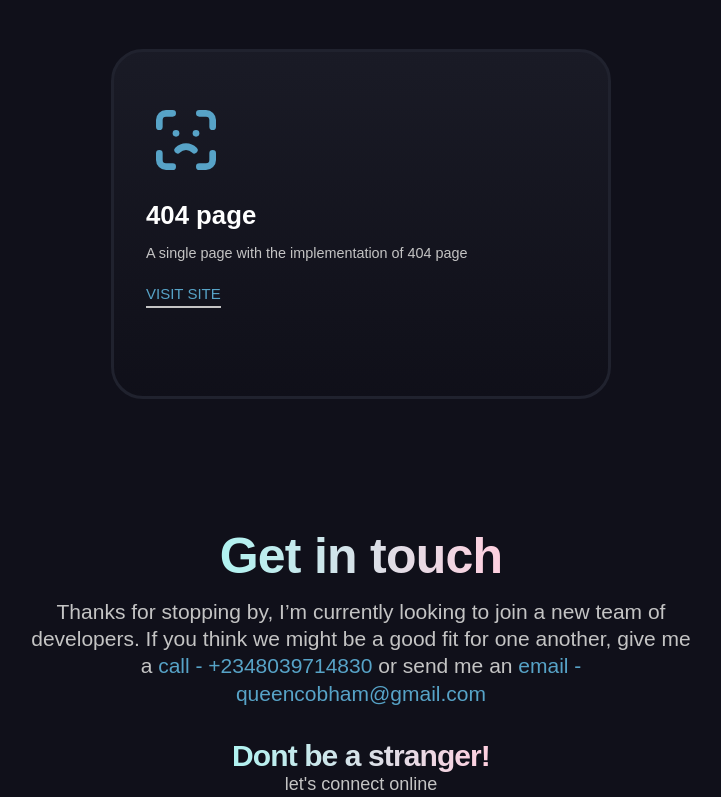
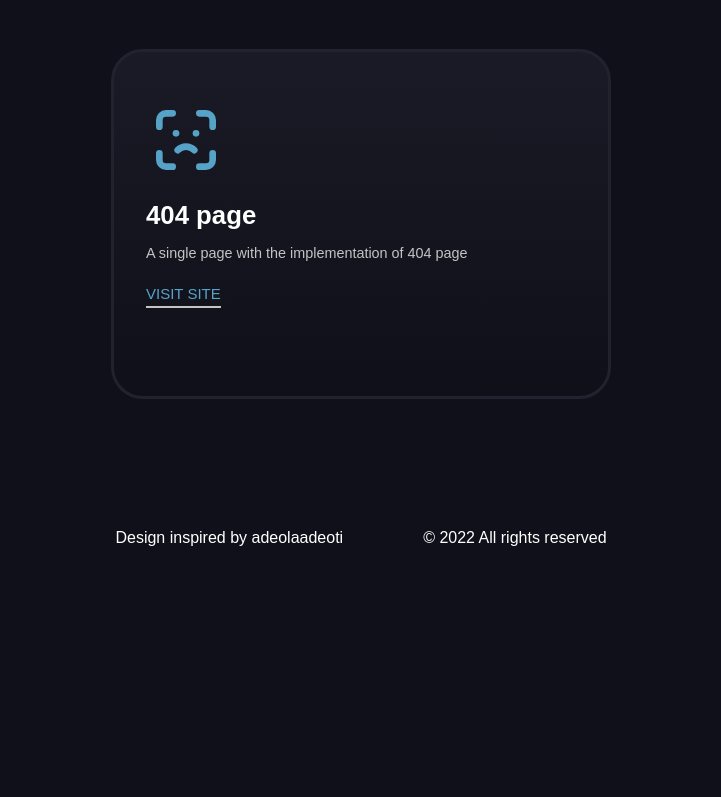
Before and after one commit to Queencobham/Exam-program, a React app: page / in a window 1280 px wide. Shown: the part 2000-2797 px from the top of the page, without its empty margins (279-1000 px from the left). After the commit the page ends 2547 px from the top, so only its background shows below. Built offline with nearby package versions, Linux system fonts and the light colour scheme; the HTML template or start-up script is replaced by a standard one.

Commit message:
new changes

```diff
--- a/src/Home.jsx
+++ b/src/Home.jsx
@@ -3,7 +3,7 @@ import Navbar from "./components/Navbar/Navbar"
 import Hero from "./components/Hero/Hero"
 import About from "./components/About/About"
 import Projects from "./components/Projects/Projects"
-import Contact from "./components/Contact/Contact"
+// import Contact from "./components/Contact/Contact"
 import Footer from "./components/Footer/Footer"
 import {Helmet} from "react-helmet-async"
 
@@ -22,7 +22,7 @@ export default function Home() {
       <Hero />
       <About />
       <Projects />
-      <Contact />
+      {/* <Contact /> */}
       <Footer />
     </div>
    </>
--- a/src/components/Contact/Contact.css
+++ b/src/components/Contact/Contact.css
@@ -1,4 +1,4 @@
-.contact-wrapper{
+/* .contact-wrapper{
    display: grid;
    place-items: center;
    text-align: center;
@@ -99,3 +99,11 @@
         font-size:18px;
     }
 }
+
+
+
+
+
+
+
+ */
--- a/src/components/Contact/Contact.jsx
+++ b/src/components/Contact/Contact.jsx
@@ -1,32 +1,32 @@
-import React from 'react'
-import './Contact.css'
-import {FaGithub, FaLinkedinIn, FaTwitter} from 'react-icons/fa'
-import {GoSmiley} from 'react-icons/go'
+// import React from 'react'
+// import './Contact.css'
+// import {FaGithub, FaLinkedinIn, FaTwitter} from 'react-icons/fa'
+// import {GoSmiley} from 'react-icons/go'
 
-export default function Contact(){
-    return(
-        <div className="contact-wrapper" id='contact'>
-            <div className="contact-header">
-                <h1>Get in touch</h1>
-            </div>
-            <div className="contact-header-text">
-                <p>Thanks for stopping by, I’m currently looking to join a new team of developers. If you think we might be a good fit for one another, give me a <span>call - +2348039714830</span>  or send me an <span>email - queencobham@gmail.com </span></p>
-            </div>
+// export default function Contact(){
+//     return(
+//         <div className="contact-wrapper" id='contact'>
+//             <div className="contact-header">
+//                 <h1>Get in touch</h1>
+//             </div>
+//             <div className="contact-header-text">
+//                 <p>Thanks for stopping by, I’m currently looking to join a new team of developers. If you think we might be a good fit for one another, give me a <span>call - +2348039714830</span>  or send me an <span>email - queencobham@gmail.com </span></p>
+//             </div>
 
-            <div className="socials">
-                <div className="socials-header">
-                    <h2>Dont be a stranger!</h2>
-                    <p>let's connect online</p>
-                </div>
-                <div className="contact-icons">
-                          <div className="icons">
-                            <a href="https://github.com/Queencobham"><FaGithub /></a>
-                            <a href="https://ng.linkedin.com/in/queeneth-cobham-927ab8209"><FaLinkedinIn /></a>
-                            <a href="https://twitter.com/CobhamQueen"><FaTwitter /></a>
-                            </div>
-                            <p> Hey, am new on twitter...<span><GoSmiley /></span></p>
-                        </div>
-            </div>
-        </div>
-    )
-}
+//             <div className="socials">
+//                 <div className="socials-header">
+//                     <h2>Dont be a stranger!</h2>
+//                     <p>let's connect online</p>
+//                 </div>
+//                 <div className="contact-icons">
+//                           <div className="icons">
+//                             <a href="https://github.com/Queencobham"><FaGithub /></a>
+//                             <a href="https://ng.linkedin.com/in/queeneth-cobham-927ab8209"><FaLinkedinIn /></a>
+//                             <a href="https://twitter.com/CobhamQueen"><FaTwitter /></a>
+//                             </div>
+//                             <p> Hey, am new on twitter...<span><GoSmiley /></span></p>
+//                         </div>
+//             </div>
+//         </div>
+//     )
+// }
--- a/src/components/Navbar/Navbar.jsx
+++ b/src/components/Navbar/Navbar.jsx
@@ -18,14 +18,14 @@ export default function Navbar(){
         <Link  to='#nav' smooth><AiFillHome /></Link>
         <Link  to='#about' smooth><SiAboutdotme /></Link>
         <Link  to='#project' smooth><BsFillBriefcaseFill /></Link>
-        <Link  to='#contact' smooth><MdContactPhone /></Link>
+        {/* <Link  to='#contact' smooth><MdContactPhone /></Link> */}
         </ul>
 
         <ul className='desktop'>
         <Link spy ={true} to='#nav' smooth activeClass="activeClass"> Home</Link>
         <Link spy ={true} to='#about' smooth>About</Link>
         <Link spy ={true} to='#project' smooth>Portfolio</Link>
-        <Link spy ={true} to='#contact' smooth>Contact</Link>
+        {/* <Link spy ={true} to='#contact' smooth>Contact</Link> */}
         </ul>
       </div>
    </div>
```
